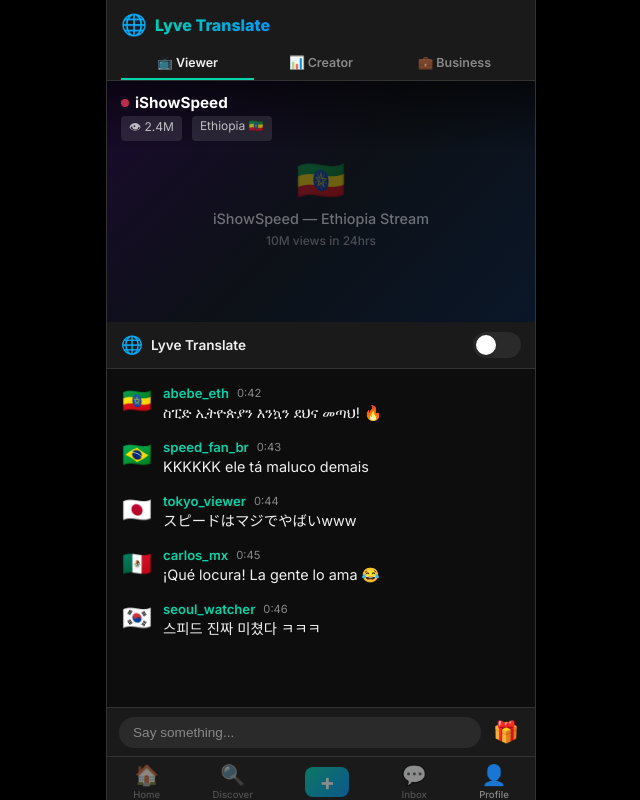
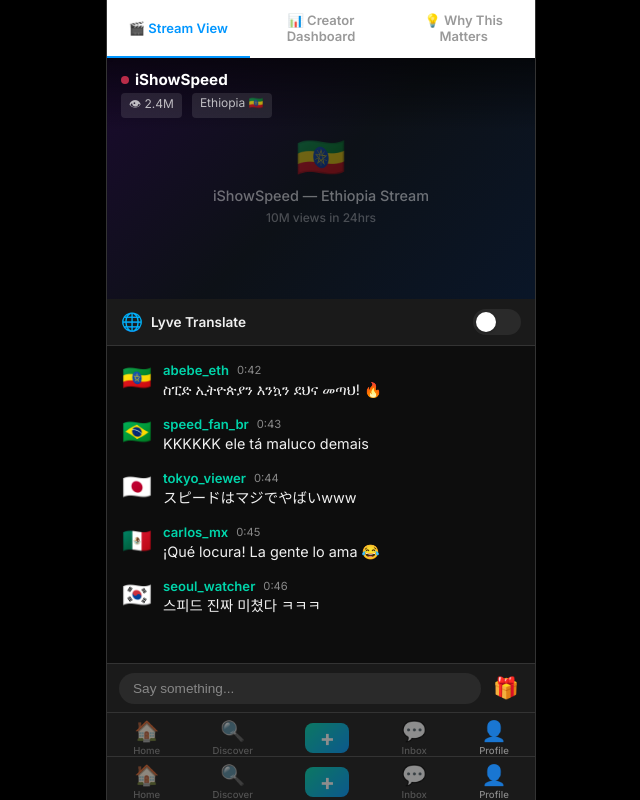
Before and after one commit to nusu97/Lyve-Translator, a React (Create React App) app: page / in a window 1280 px wide. Shown: the whole page, without its empty margins (319-959 px from the left). Built offline with nearby package versions, Linux system fonts and the light colour scheme.

Commit message:
feat: update tab navigation and styles for improved UI

```diff
--- a/src/App.css
+++ b/src/App.css
@@ -8,6 +8,7 @@
     --text-muted: #888;
     --accent: #00d4aa;
     --accent-2: #0096ff;
+    --lyve-blue: #0096ff;
 }
 
 /* === Reset === */
@@ -42,39 +43,14 @@
     border-right: 1px solid var(--border);
 }
 
-/* === Header === */
-.app-header {
-    background: var(--surface);
-    border-bottom: 1px solid var(--border);
-    padding: 12px 14px 0;
-    flex-shrink: 0;
-    z-index: 10;
-}
-
-.app-logo {
-    display: flex;
-    align-items: center;
-    gap: 8px;
-    margin-bottom: 10px;
-}
-
-.logo-icon {
-    font-size: 1.3rem;
-}
-
-.logo-text {
-    font-size: 1rem;
-    font-weight: 800;
-    background: linear-gradient(135deg, var(--accent), var(--accent-2));
-    -webkit-background-clip: text;
-    -webkit-text-fill-color: transparent;
-    background-clip: text;
-}
-
 /* === Tab Bar === */
 .tab-bar {
     display: flex;
-    gap: 0;
+    flex-direction: row;
+    background: #ffffff;
+    box-shadow: 0 1px 3px rgba(0, 0, 0, 0.08);
+    flex-shrink: 0;
+    z-index: 10;
 }
 
 .tab-btn {
@@ -82,22 +58,23 @@
     background: none;
     border: none;
     border-bottom: 2px solid transparent;
-    color: var(--text-muted);
-    font-size: 0.78rem;
+    color: #999;
+    font-size: 13px;
     font-weight: 600;
-    padding: 8px 0;
+    padding: 12px;
     cursor: pointer;
-    transition: all 0.2s;
+    transition: color 0.2s, border-color 0.2s;
     font-family: inherit;
+    text-align: center;
 }
 
 .tab-btn.active {
-    color: var(--text);
-    border-bottom-color: var(--accent);
+    color: var(--lyve-blue);
+    border-bottom: 2px solid var(--lyve-blue);
 }
 
 .tab-btn:hover {
-    color: var(--text);
+    color: var(--lyve-blue);
 }
 
 /* === Main Content === */
--- a/src/App.js
+++ b/src/App.js
@@ -2,25 +2,21 @@
 import StreamView from './components/StreamView';
 import CreatorDashboard from './components/CreatorDashboard';
 import BusinessCase from './components/BusinessCase';
+import BottomNav from './components/BottomNav';
 import './App.css';
 
 const TABS = [
-    { id: 'viewer', label: '📺 Viewer', icon: '📺' },
-    { id: 'creator', label: '📊 Creator', icon: '📊' },
-    { id: 'business', label: '💼 Business', icon: '💼' },
+    { id: 'stream', label: '🎬 Stream View' },
+    { id: 'dashboard', label: '📊 Creator Dashboard' },
+    { id: 'business', label: '💡 Why This Matters' },
 ];
 
 function App() {
-    const [activeTab, setActiveTab] = useState('viewer');
+    const [activeTab, setActiveTab] = useState('stream');
 
     return (
         <div className="app-shell">
             {/* Top tab bar */}
-            <header className="app-header">
-                <div className="app-logo">
-                    <span className="logo-icon">🌐</span>
-                    <span className="logo-text">Lyve Translate</span>
-                </div>
             <nav className="tab-bar">
                 {TABS.map((tab) => (
                     <button
@@ -32,14 +28,16 @@
                     </button>
                 ))}
             </nav>
-            </header>
 
             {/* Tab content */}
             <main className="app-content">
-                {activeTab === 'viewer' && <StreamView />}
-                {activeTab === 'creator' && <CreatorDashboard />}
+                {activeTab === 'stream' && <StreamView />}
+                {activeTab === 'dashboard' && <CreatorDashboard />}
                 {activeTab === 'business' && <BusinessCase />}
             </main>
+
+            {/* Bottom navigation */}
+            <BottomNav />
         </div>
     );
 }
```
Lines whose indentation alone changed are shown as unchanged.
